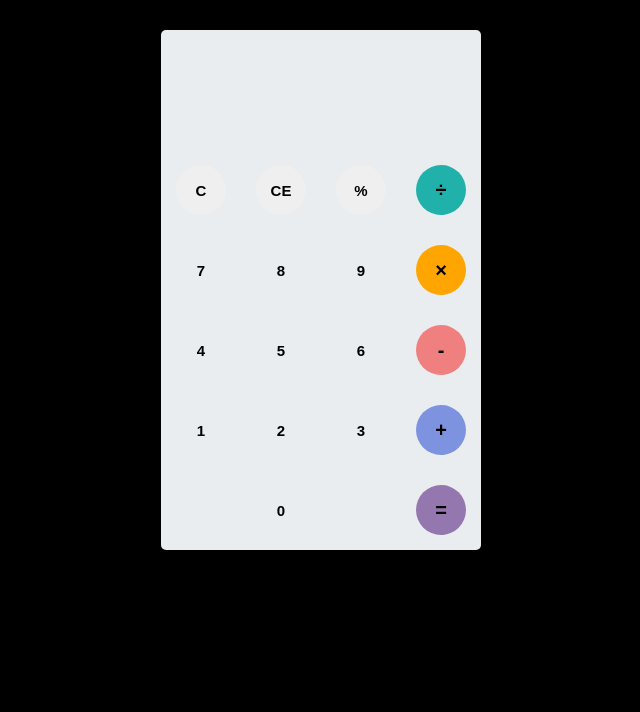
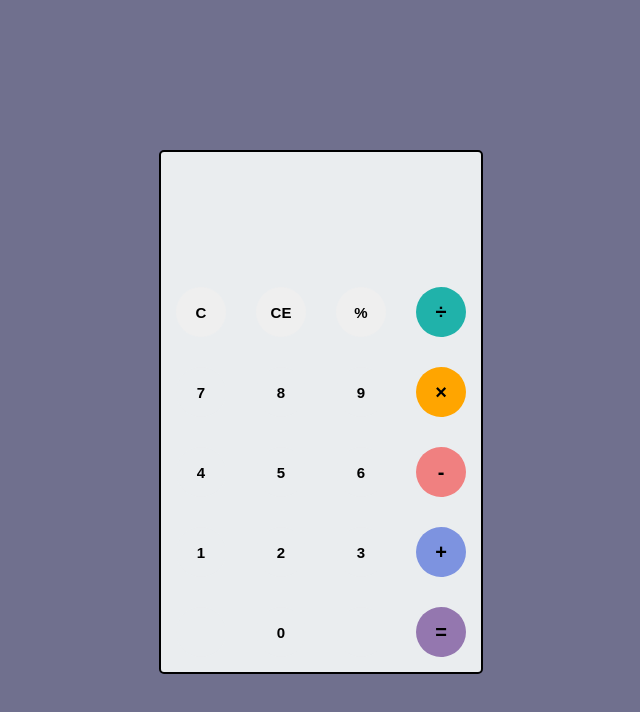
Before and after one commit to kate-latushkina/calculator, a plain HTML site: page index.html in a window 1280 px wide. Shown: the whole page, without its empty margins (319-959 px from the left). Drawn offline with Linux system fonts and the light colour scheme.

Commit message:
fix: add background-color

```diff
--- a/style.css
+++ b/style.css
@@ -1,7 +1,9 @@
 body{
 	font-family: 'Open Sans',sans-serif;
     background-color: black;
-    margin: 0;
+	margin: 0;
+	background-color: rgba(49, 48, 92, 0.692);
+	/* background-size: cover; */
 }
 #container{
     width: 100%;
@@ -13,9 +15,10 @@ body{
 	height: 520px;
 	background-color: #eaedef;
 	margin: 0 auto;
-	top: 30px;
+	top: 150px;
 	position: relative;
-    border-radius: 5px;
+	border-radius: 5px;
+	border: 2px solid black;
 }
 #result{
 	height: 120px;
```
